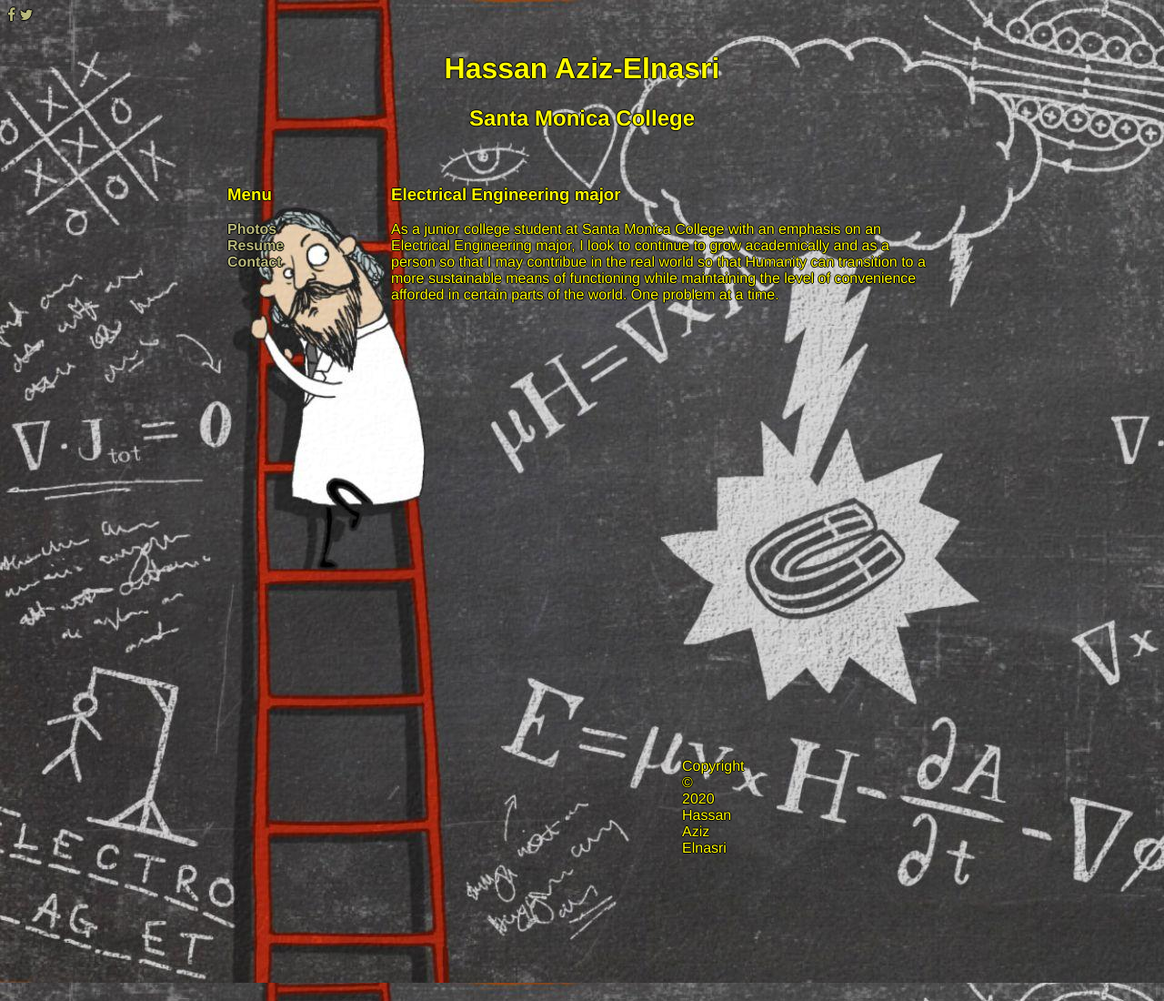
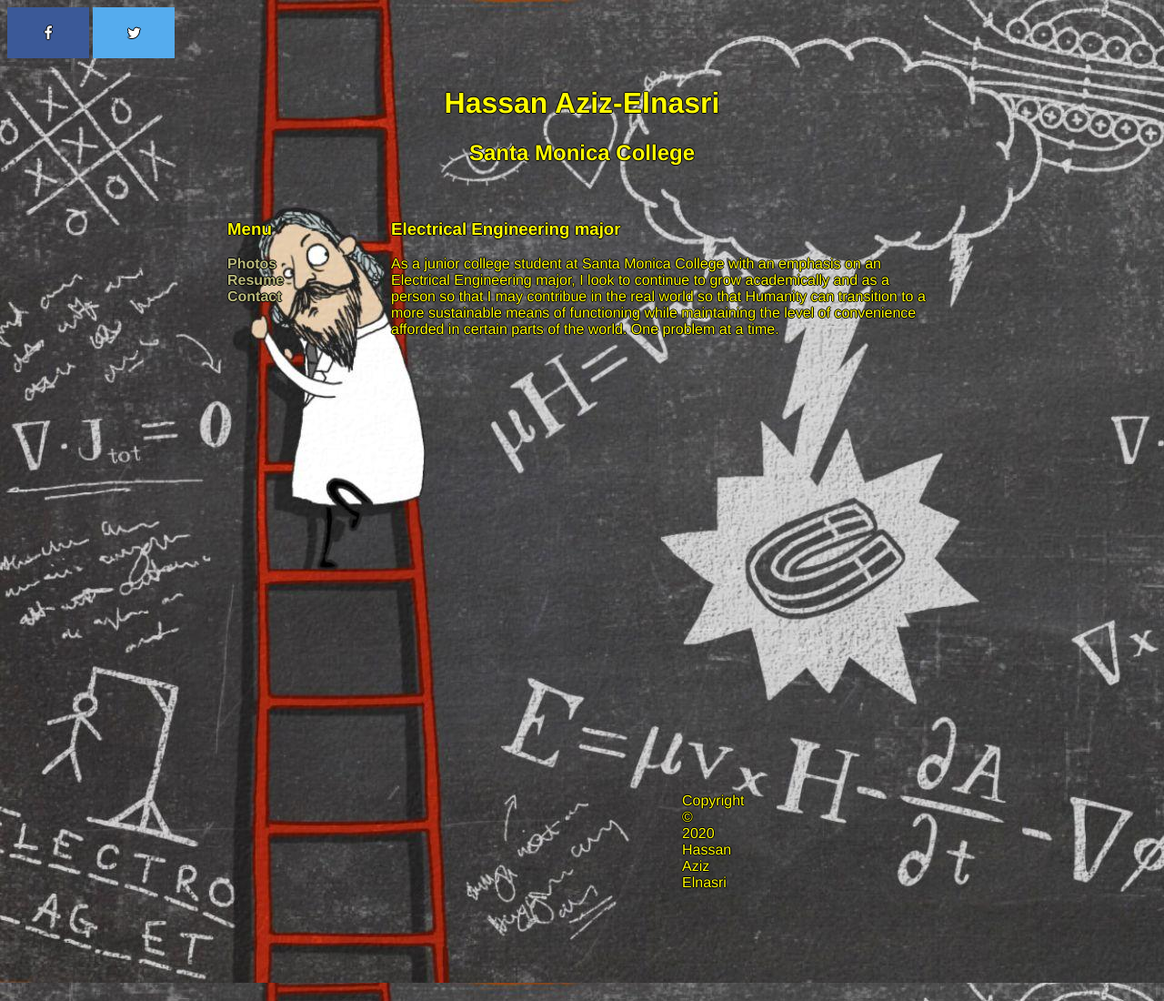
Before and after one commit to helnasri91/homepage, a plain HTML site: page index.html in a window 1280 px wide. Shown: the top 1100 px of the page at 91% size. Drawn offline with Linux system fonts and the light colour scheme.

Commit message:
Update style.css

```diff
--- a/style.css
+++ b/style.css
@@ -67,7 +67,7 @@ a
 
 
 /* Style all font awesome icons */
-#nav .fa {
+.fa {
   padding: 20px;
   font-size: 30px;
   width: 50px;
@@ -76,20 +76,20 @@ a
 }
 
 /* Add a hover effect if you want */
-#nav .fa:hover {
+.fa:hover {
   opacity: 0.7;
 }
 
 /* Set a specific color for each brand */
 
 /* Facebook */
-#nav .fa-facebook {
+.fa-facebook {
   background: #3B5998;
   color: white;
 }
 
 /* Twitter */
-#nav .fa-twitter {
+.fa-twitter {
   background: #55ACEE;
   color: white;
 }
```
